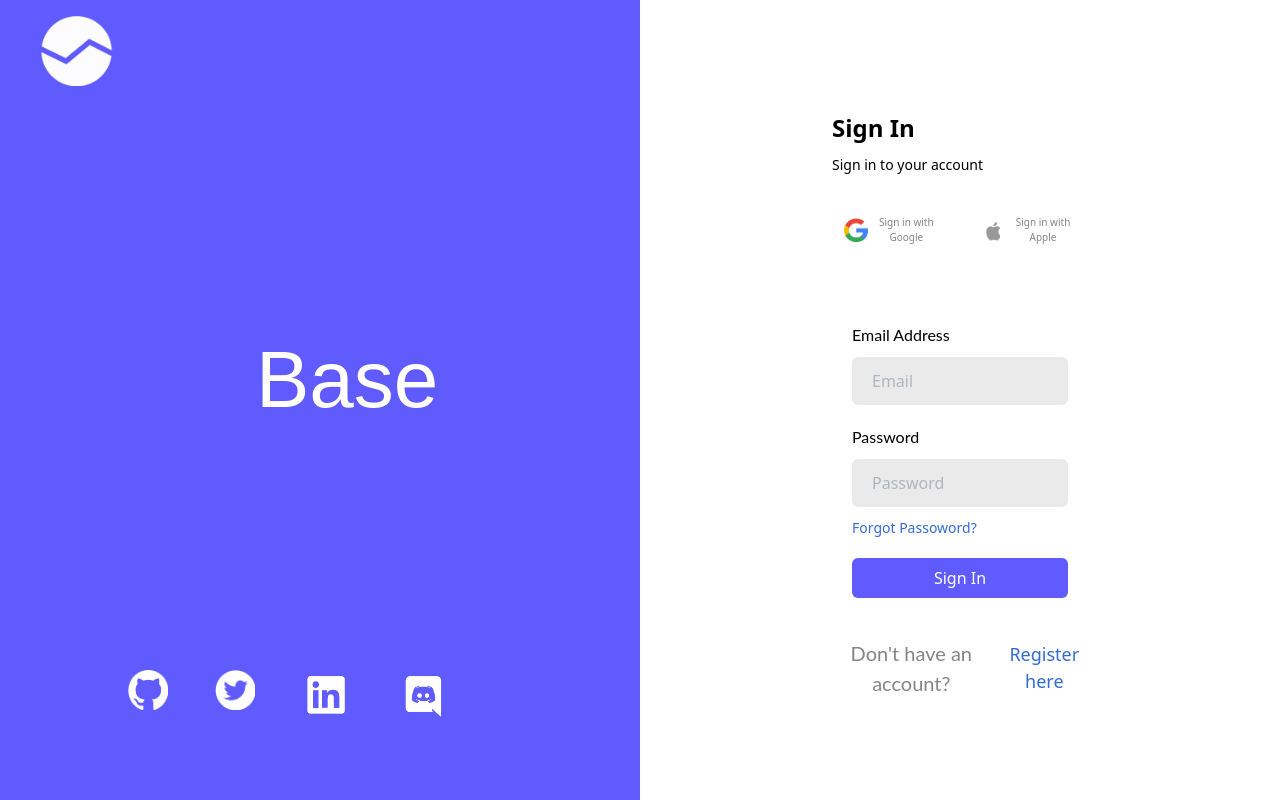
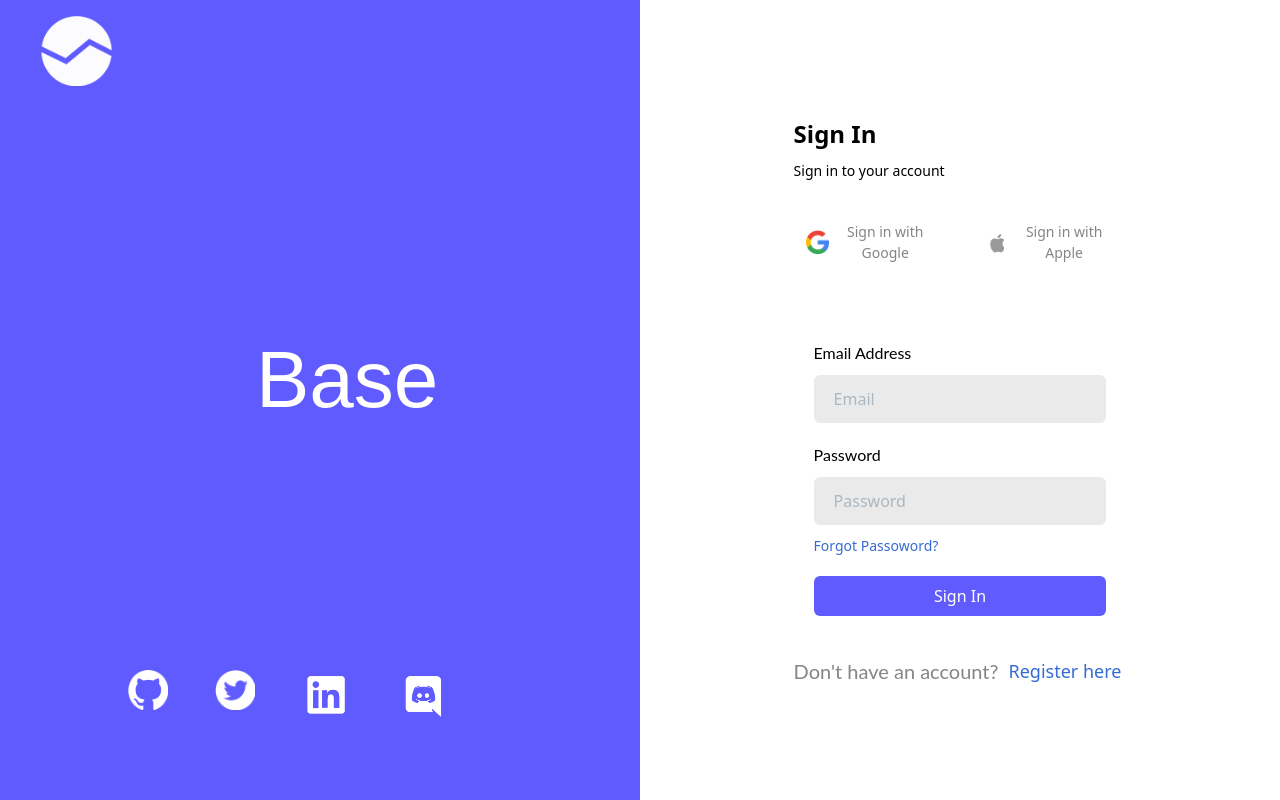
Before and after one commit to rohitsingh-23/Base-App, a React (Create React App) app: page /login in a window 1280 px wide. Built offline with nearby package versions, Linux system fonts and the light colour scheme.

Commit message:
added redirect uri

```diff
--- a/src/App.js
+++ b/src/App.js
@@ -1,9 +1,9 @@
-import { AllRoutes } from './Routes/AllRoutes';
+import { AllRoutes } from "./Routes/AllRoutes";
 
 function App() {
   return (
-    <div >
-     <AllRoutes/>
+    <div>
+      <AllRoutes />
     </div>
   );
 }
--- a/src/components/Login.jsx
+++ b/src/components/Login.jsx
@@ -10,7 +10,6 @@ const Login = () => {
   // const
 
   const handleSubmit = async (e) => {
-    // const set
     e.preventDefault();
     try {
       const result = await signInWithPopup(auth, googleProvider);
@@ -37,9 +36,9 @@ const Login = () => {
   };
 
   return (
-    <div className="bg-gray-200  h-[100vh] w-[100vw]">
+    <div className="bg-gray-200  h-[100vh]">
       <div className="height-[100vh] flex flex-col lg:flex-row justify-around lg:justify-center">
-        <div className="bg-[#605BFF] h-[10vh] w-[100vw] flex items-center pl-[20px] font-nunito lg:hidden">
+        <div className="bg-[#605BFF] h-[10vh]  flex items-center pl-[20px] font-nunito lg:hidden">
           <img
             src="/icons/app_logo.png"
             alt="App Icon"
@@ -79,7 +78,7 @@ const Login = () => {
             />
           </div>
         </div>
-        <div className="h-[100%] px-[5%] lg:bg-white lg:h-[100vh] lg:w-[50vw] lg:px-[15%] py-[7%]">
+        <div className="h-[100%] px-[5%] lg:bg-white lg:h-[100vh] lg:w-[50vw] lg:px-[12%] py-[7%]">
           <div className="">
             <p className="text-[24px] font-[700] mt-[8%]">Sign In</p>
             <p className="text-[14px] pt-[8px]">Sign in to your account</p>
@@ -87,7 +86,7 @@ const Login = () => {
           <div className="flex justify-between items-center mt-[30px]">
             <button
               type="button"
-              className="text-[#858585] text-[10px] w-[45%]  rounded-lg bg-white hover:bg-[#white]/90  focus:outline-none focus:ring-[#3b5998]/50 px-3 py-2.5 text-center inline-flex items-center mb-2"
+              className="text-[#858585] text-[10px] w-[45%]  rounded-lg bg-white hover:bg-[#white]/90  focus:outline-none focus:ring-[#3b5998]/50 px-3 py-2.5 text-center inline-flex items-center mb-2 lg:text-[14px]"
               onClick={handleGoogleLogin}
             >
               <img
@@ -99,7 +98,7 @@ const Login = () => {
             </button>
             <button
               type="button"
-              className="text-[#858585] text-[10px] w-[45%] bg-white hover:bg-[#white]/90 focus:ring-4 focus:outline-none  rounded-lg px-3 py-2.5 text-center inline-flex items-center dark:focus:ring-[#3b5998]/55 mb-2"
+              className="text-[#858585] text-[10px] w-[45%] bg-white hover:bg-[#white]/90 focus:ring-4 focus:outline-none  rounded-lg px-3 py-2.5 text-center inline-flex items-center dark:focus:ring-[#3b5998]/55 mb-2 lg:text-[14px]"
             >
               <img
                 src="/icons/apple-icon.png"
--- a/src/firebase/config.js
+++ b/src/firebase/config.js
@@ -16,4 +16,15 @@ const firebaseConfig = {
 const app = initializeApp(firebaseConfig);
 const auth = getAuth(app);
 const googleProvider = new GoogleAuthProvider();
+
+
+const redirectURIs = [
+  "https://base-app-rohit.vercel.app/auth/callback",
+  "http://localhost:3000/auth/callback",
+];
+
+googleProvider.setCustomParameters({
+  redirect_uri: redirectURIs,
+});
+
 export { auth, googleProvider };
```
